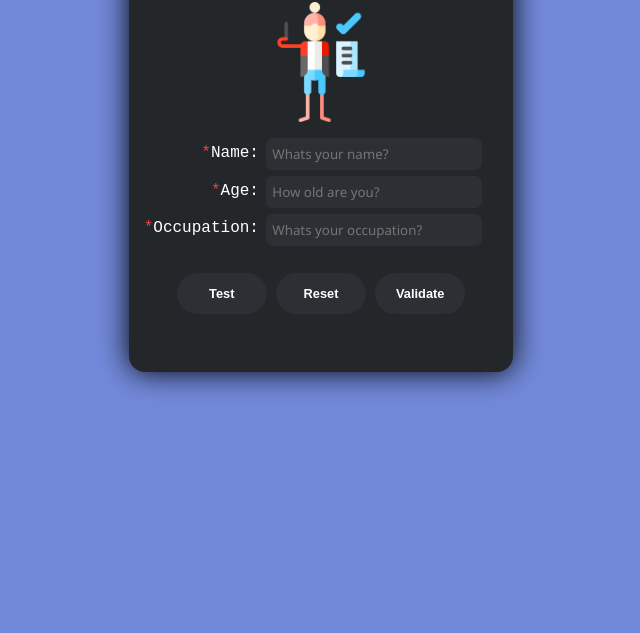
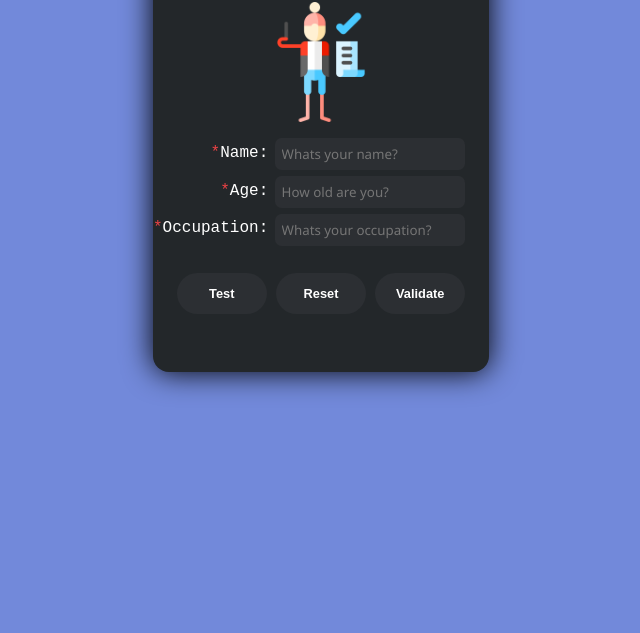
Before and after one commit to alejo-c/git-example2, a plain HTML site: page index.html in a window 1280 px wide. Shown: the part 167-800 px from the top of the page, without its empty margins (319-959 px from the left). Drawn offline with Linux system fonts and the light colour scheme.

Commit message:
Change main section width

```diff
--- a/css/style.css
+++ b/css/style.css
@@ -11,7 +11,7 @@ header h1 {
 }
 
 main {
-	width: 24em;
+	width: 21em;
 	background-color: #23272a;
 	border-radius: 1em;
 	margin-top: 5em;
```
